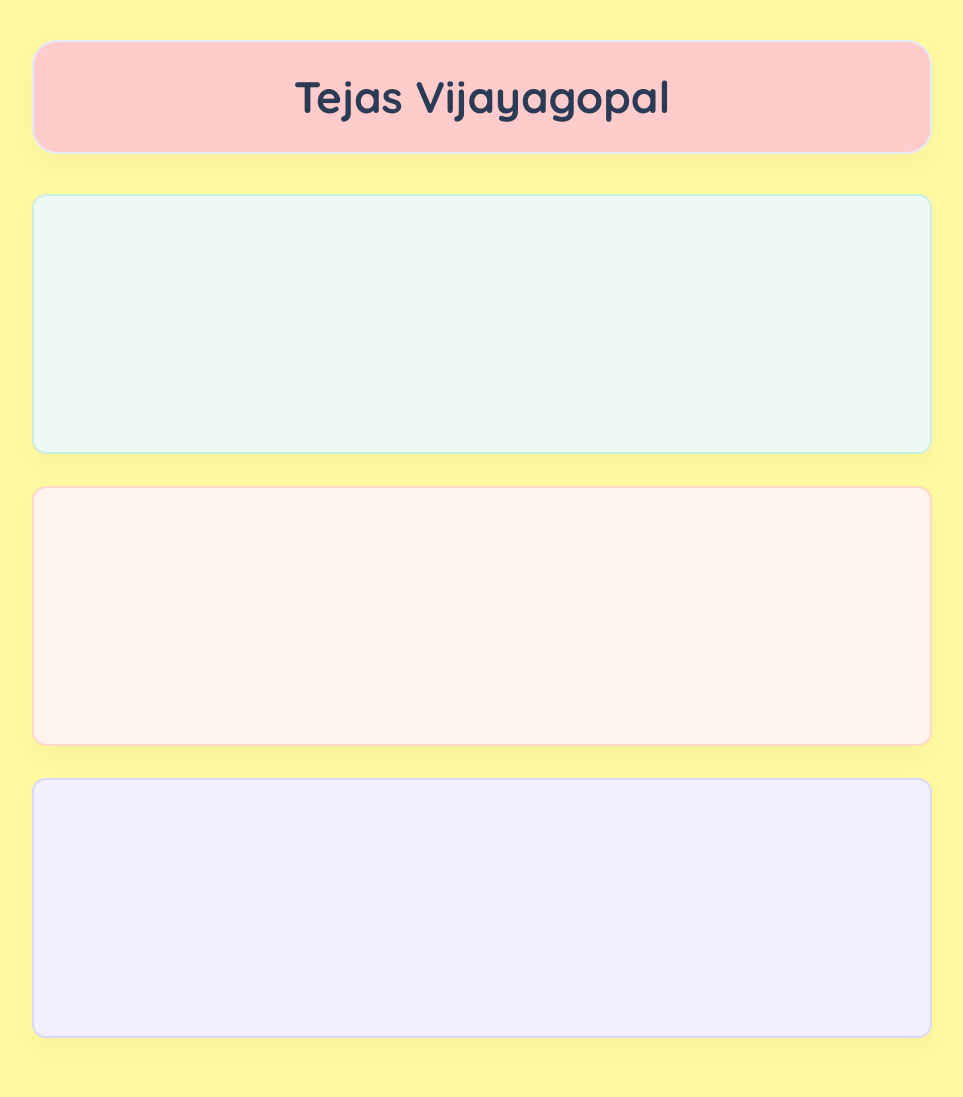
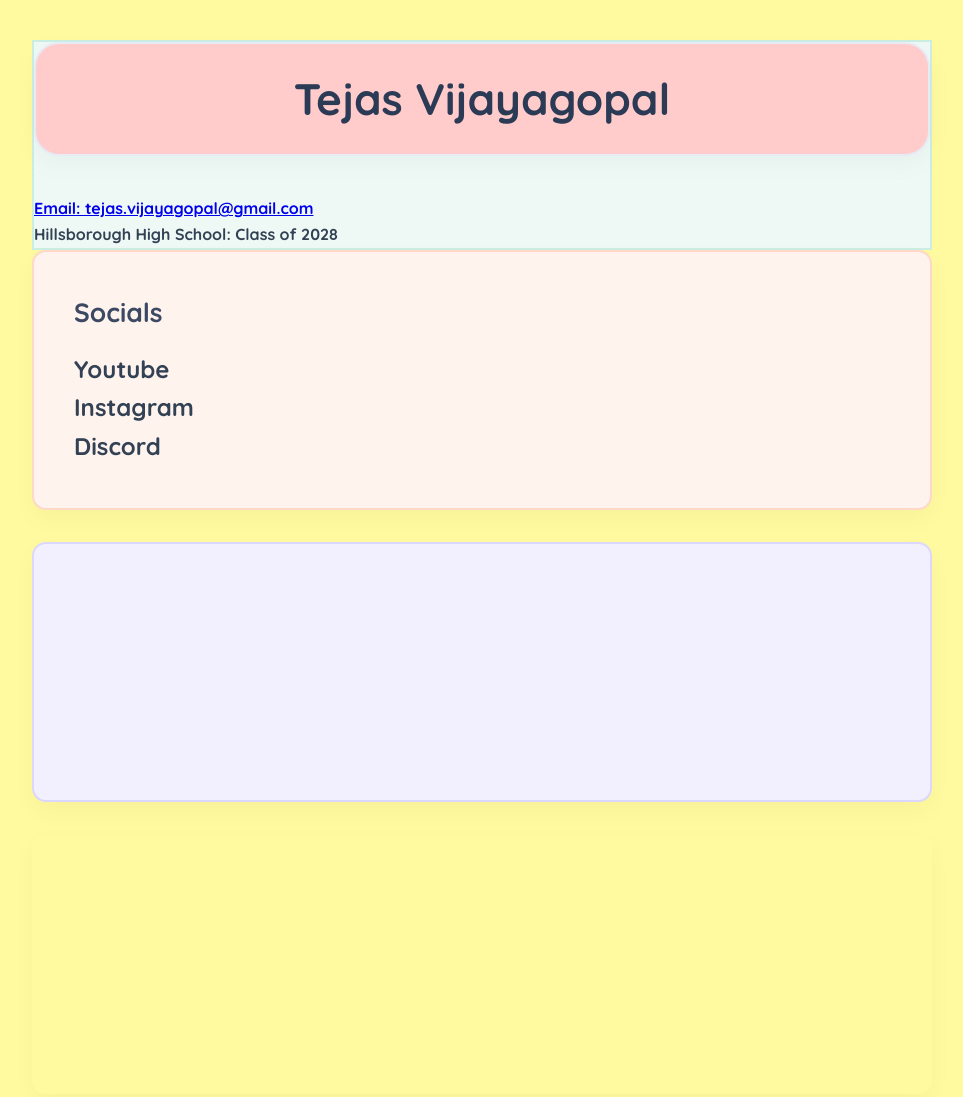
Before and after one commit to TejuViji/Linktree-portfolio, a plain HTML site: page index.html in a window 1280 px wide. Shown: the whole page, without its empty margins (158-1121 px from the left). Drawn offline with Linux system fonts and the light colour scheme.

Commit message:
Small changes to the social section

```diff
--- a/index.html
+++ b/index.html
@@ -10,12 +10,20 @@
 
 <body>
     <main>
-        <h1 id="title">
-            Tejas Vijayagopal
-        </h1>
+        <div id = "title-card">
+            <h1 id="title">
+                Tejas Vijayagopal
+            </h1>
+            <h4><a href="mailto:tejas.vijayagopal@gmail.com"> Email: tejas.vijayagopal@gmail.com </a></h4>
+            <h4> Hillsborough High School: Class of 2028</h4>
+        </div>
+
 
         <div class="Section">
-            <h1 class="section-header"> </h1>
+            <h1 class="section-header"> Socials </h1>
+            <h2 class="social-media" href="https://www.youtube.com/@JustIndoreal"> Youtube </h2>
+            <h2 class="social-media" href=" https://instagram.com/@tejasvijayagopal"> Instagram </h2>
+            <h2 class="social-media" href=""> Discord </h2>
         </div>
 
         <div class="Section">
```
